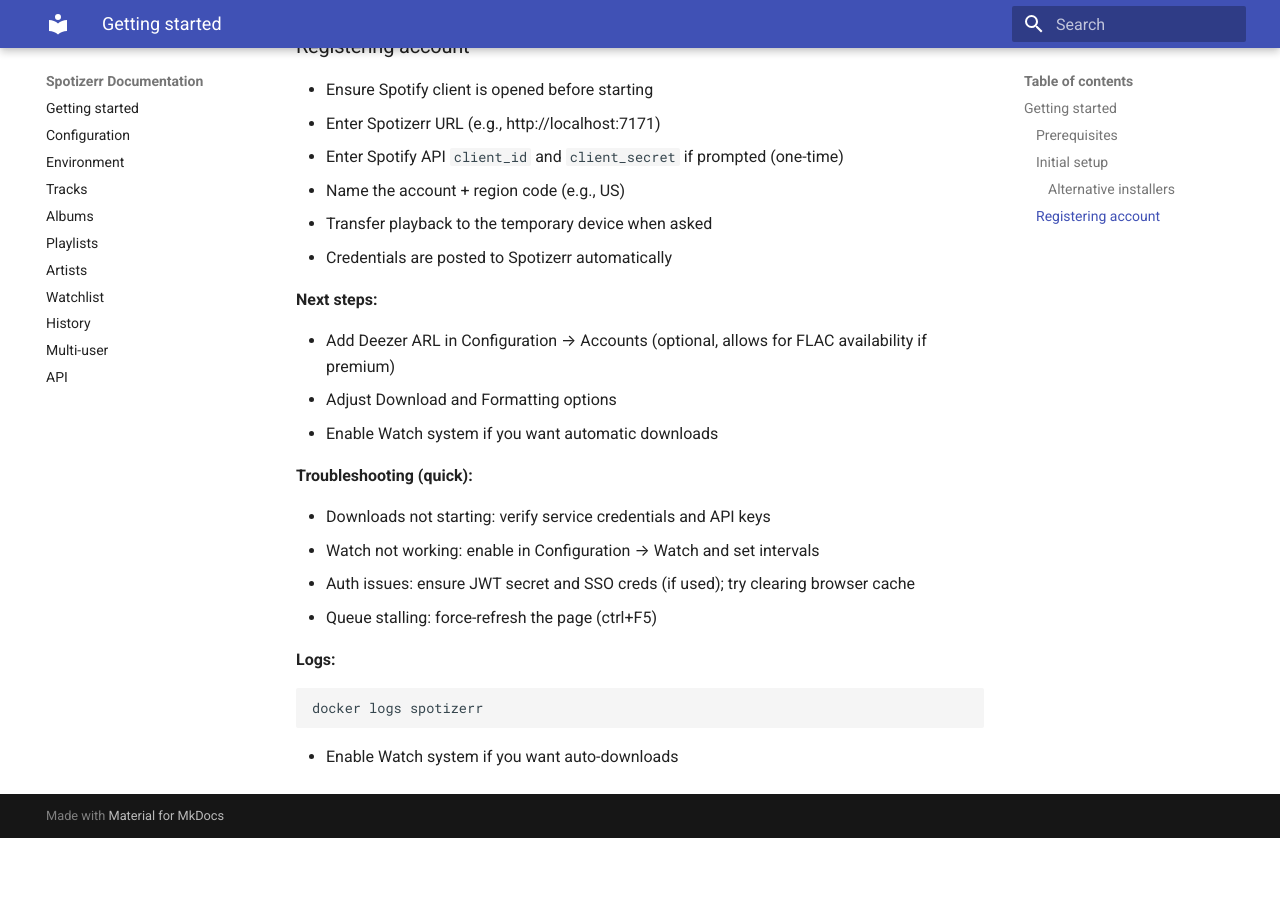
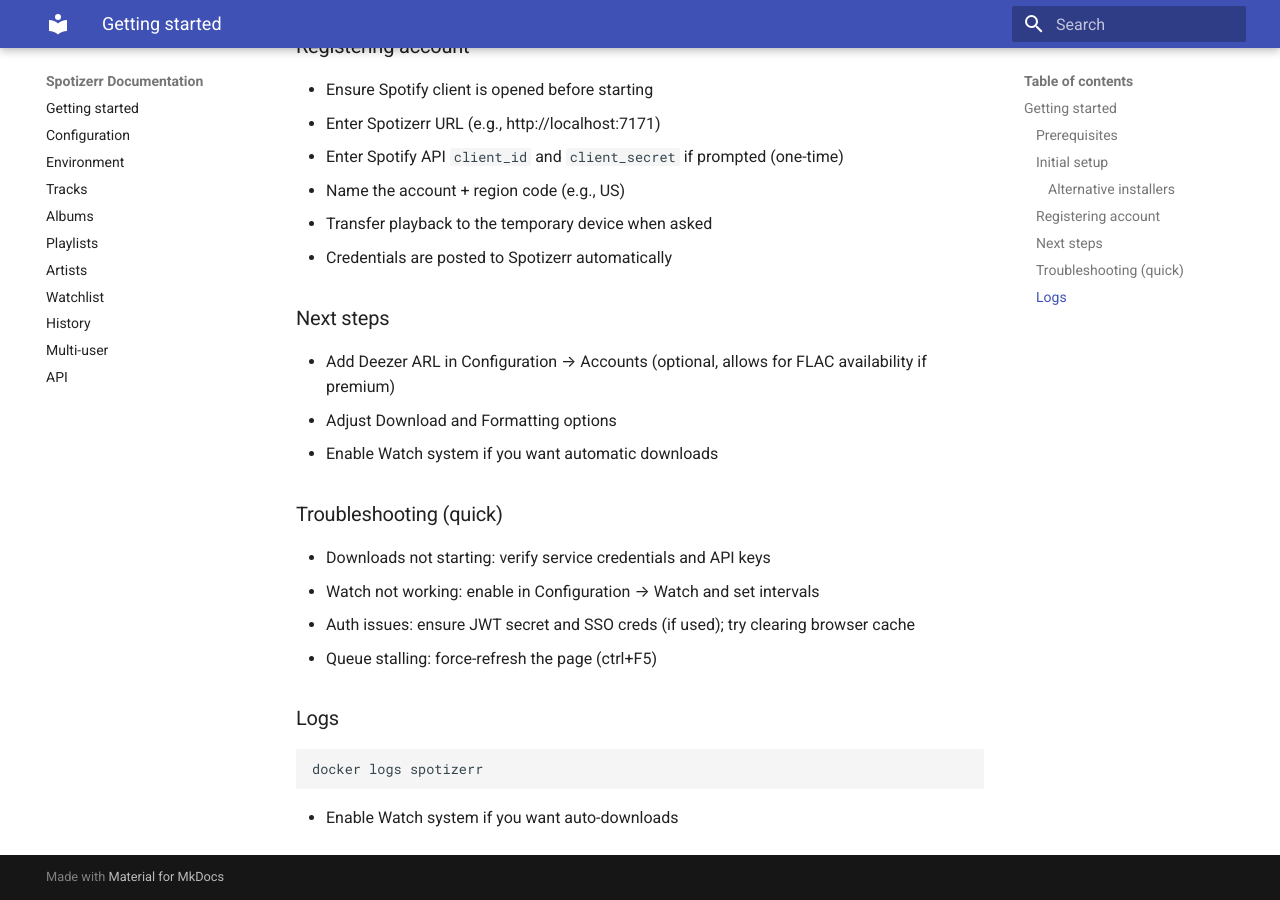
Before and after one commit to spotizerr-dev/spotizerr, an MkDocs documentation site: the page built from docs/user/getting-started.md, in a window 1280 px wide and 900 px high, scrolled down 1306 px. Built offline with MkDocs 1.6.1 and Material for MkDocs 9.7.7, drawn with Linux system fonts in a browser that asks for light colours; before the commit the page ends 2144 px from its top, so only the background shows below that.

Commit message:
chore(docs): fix headers

````diff
--- a/docs/user/getting-started.md
+++ b/docs/user/getting-started.md
@@ -75,20 +75,20 @@
 - Transfer playback to the temporary device when asked
 - Credentials are posted to Spotizerr automatically
 
-**Next steps:**
+### Next steps
 
 - Add Deezer ARL in Configuration → Accounts (optional, allows for FLAC availability if premium)
 - Adjust Download and Formatting options
 - Enable Watch system if you want automatic downloads
 
-**Troubleshooting (quick):**
+### Troubleshooting (quick)
 
 - Downloads not starting: verify service credentials and API keys
 - Watch not working: enable in Configuration → Watch and set intervals
 - Auth issues: ensure JWT secret and SSO creds (if used); try clearing browser cache
 - Queue stalling: force-refresh the page (ctrl+F5)
 
-**Logs:**
+### Logs
 ```bash
 docker logs spotizerr
 ```
````
Also changed, not shown: docs/user/environment.md (+1 -1 lines).
